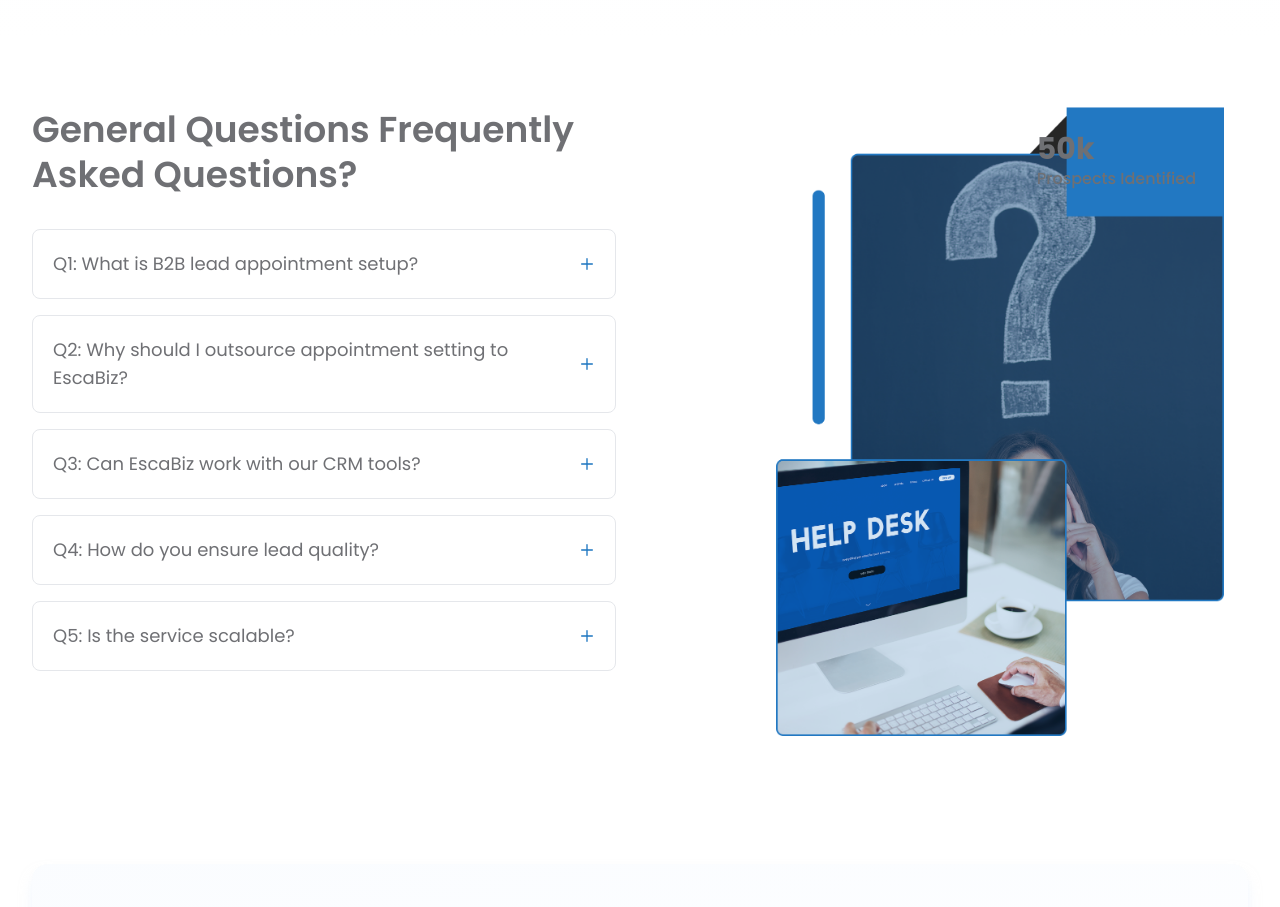
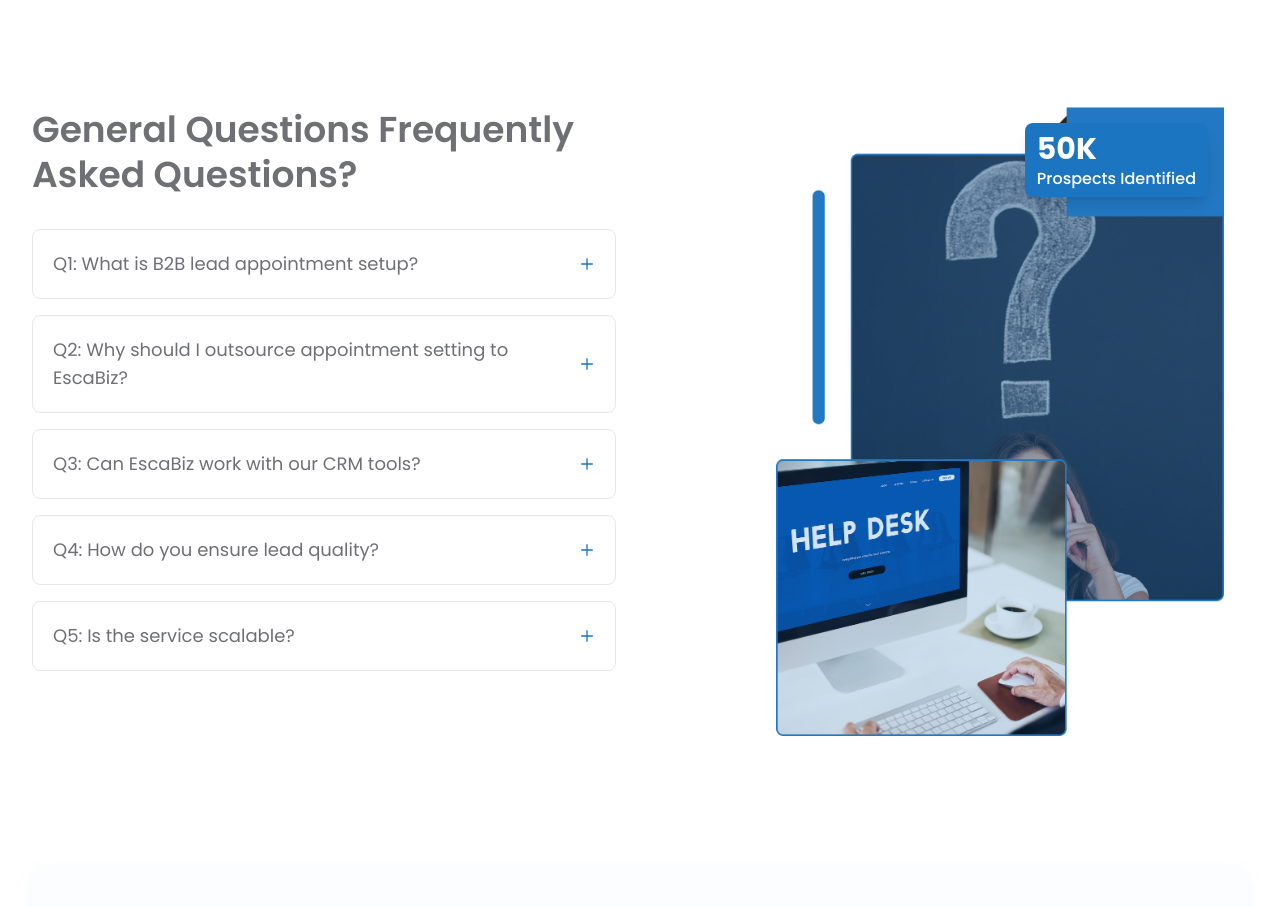
Before and after one commit to Sharmeen-Rauf/escabiz, a Next.js app: page /b2b-appointment-setup in a window 1280 px wide. Shown: the part 4880-5787 px from the top of the page. Built offline with nearby package versions, Linux system fonts and the light colour scheme.

Commit message:
Update Counter Badge Styling in Lead Generation System: change background color to blue and text color to white for improved visibility and visual appeal, enhancing user engagement.

```diff
--- a/src/app/b2b-appointment-setup/page.tsx
+++ b/src/app/b2b-appointment-setup/page.tsx
@@ -898,9 +898,9 @@ export default function LeadGenerationSystem() {
                   priority
                 />
                 {/* Counter Badge */}
-                <div className="absolute top-4 right-4 rounded-lg px-3 py-2">
-                  <p className="text-[#6f7074] text-2xl md:text-3xl font-bold leading-tight">50k</p>
-                  <p className="text-[#6f7074] text-sm md:text-base font-medium leading-tight">Prospects Identified</p>
+                <div className="absolute top-4 right-4 bg-[#1c75c0] rounded-lg px-3 py-2 shadow-lg">
+                  <p className="text-white text-2xl md:text-3xl font-bold leading-tight">50K</p>
+                  <p className="text-white text-sm md:text-base font-medium leading-tight">Prospects Identified</p>
                 </div>
               </div>
             </div>
```
